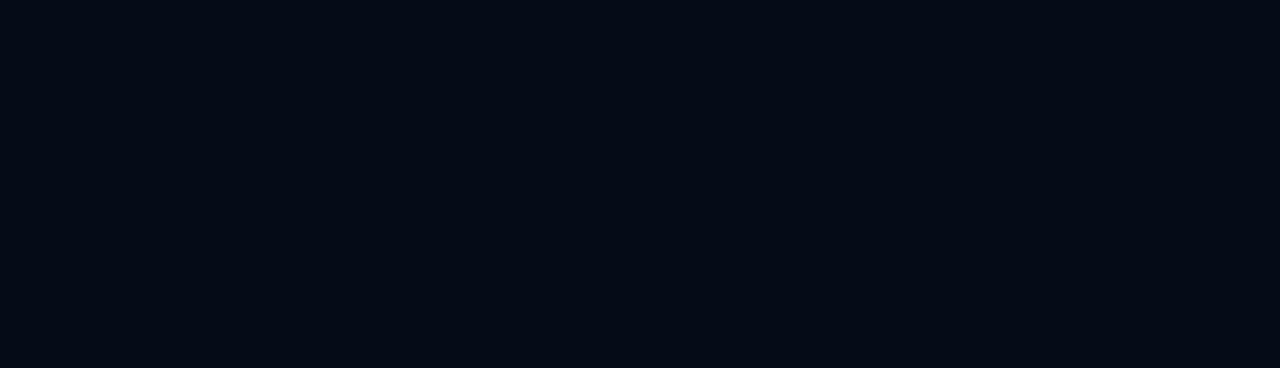
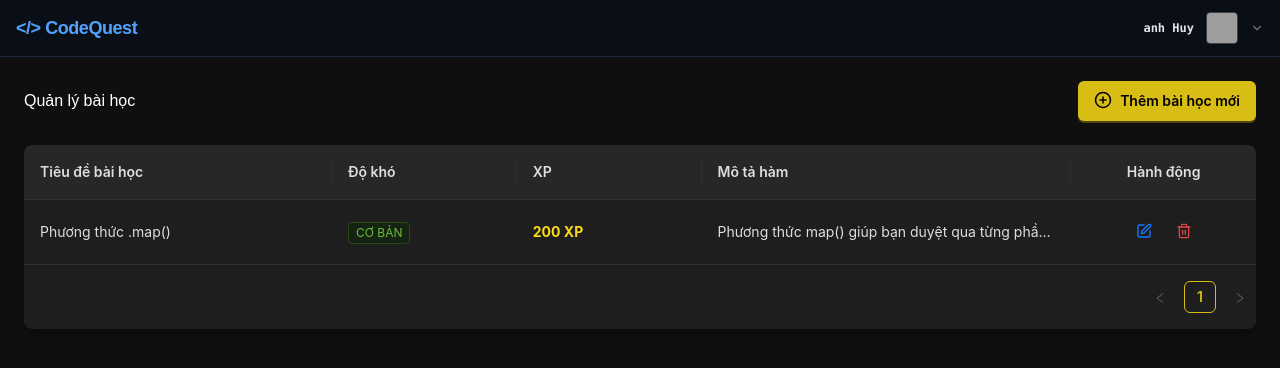
Before and after one commit to ChyChy12233/CodeQuest---FE, a React (Vite) app: page /admin in a window 1280 px wide. Before the commit this address had no page. Shown: the top 368 px of the page. Built offline with nearby package versions, Linux system fonts and the light colour scheme; grey boxes are pictures that could not be loaded.

Commit message:
feat: hoàn thiện phase đầu của giao diện admin dashboard

```diff
--- a/src/App.tsx
+++ b/src/App.tsx
@@ -8,6 +8,7 @@
 import Dashboard from "./features/dashboard/components/Dashboard";
 import Asssessment from "./features/assessment/Assessment";
 import Result from "./features/assessment/Result";
+import { AdminLayout } from "./features/admin/components/AdminLayout";
 function App() {
   return (
     <Routes>
@@ -80,6 +81,7 @@
       <Route path="/result" element={<Result />} />
       <Route path="/dashboard" element={<Dashboard />} />
       <Route path="/roadmap" element={<RoadmapPage />} />
+      <Route path='/admin' element={<AdminLayout />}/>
     </Routes>
   );
 }
--- a/src/components/common/Preview.tsx
+++ b/src/components/common/Preview.tsx
@@ -43,9 +43,9 @@
           className="scale-90 origin-right py-0! px-1.5!"
         >
           {difficulty === "success"
-            ? "Nâng cao"
+            ? "Cơ bản"
             : difficulty === "warning"
-              ? "Cơ bản"
+              ? "Nâng cao"
               : difficulty === "error"
                 ? "Thử thách"
                 : "Nhập môn"}
--- a/src/features/NavBar.tsx
+++ b/src/features/NavBar.tsx
@@ -81,7 +81,7 @@
                 <User className="w-3.5 h-3.5" /> Hồ sơ cá nhân
               </a>
               <button
-                onClick={() => console.log("Logout logic...")}
+                onClick={() => window.location.href='/'}
                 className="w-full flex items-center gap-2 px-3 py-2 text-xs text-rose-400 hover:bg-rose-950/30 border-t border-zinc-800/60 transition-colors text-left"
               >
                 <LogOut className="w-3.5 h-3.5" /> Đăng xuất
--- a/src/features/admin/components/AdminDashboard.tsx
+++ b/src/features/admin/components/AdminDashboard.tsx
@@ -1,18 +1,49 @@
 import React, { useState } from "react";
-import { Table, Button, Modal, Form, Input, Space } from "antd";
-// import type { ColumnType } from "antd/es/table";
+import {
+  Table,
+  Button,
+  Modal,
+  Form,
+  Input,
+  Space,
+  Select,
+  InputNumber,
+  ConfigProvider,
+  theme,
+  Tag,
+} from "antd";
 import type { ColumnsType } from "antd/es/table";
+import { Edit, Trash2, CirclePlus } from "lucide-react";
 
-interface User {
-  id: number;
-  name: string;
-  email: string;
+interface Lesson {
+  _id?: string;
+  title: string;
+  difficulty: "nhập môn" | "cơ bản" | "nâng cao" | "thử thách";
+  xpReward: number;
+  description: string;
+  task: string;
+  requirements: string;
+  codeTemplate: string;
 }
 
-const AdminDashboard = () => {
-  const [data, setData] = useState<User[]>([]);
+export const AdminDashboard: React.FC = () => {
+  const [data, setData] = useState<Lesson[]>([
+    {
+      _id: "6673bc123456789abcdef001",
+      title: "Phương thức .map()",
+      difficulty: "cơ bản",
+      xpReward: 200,
+      description: "Phương thức map() giúp bạn duyệt qua từng phần tử...",
+      task: "Giả sử bạn đang làm tính năng Giỏ hàng. Hãy dùng .map()...",
+      requirements:
+        "Sử dụng phương thức products.map()\nTrả về một object mới giá x2\nLưu kết quả vào biến saleProducts",
+      codeTemplate:
+        "function apDungKhuyenMai(products) {\n  // Viết code ở đây\n}",
+    },
+  ]);
+
   const [open, setOpen] = useState(false);
-  const [editing, setEditing] = useState<User | null>(null);
+  const [editing, setEditing] = useState<Lesson | null>(null);
   const [form] = Form.useForm();
 
   const handleSubmit = () => {
@@ -20,11 +51,11 @@
       if (editing) {
         setData((prev) =>
           prev.map((item) =>
-            item.id === editing.id ? { ...item, ...values } : item,
+            item._id === editing._id ? { ...item, ...values } : item,
           ),
         );
       } else {
-        setData((prev) => [...prev, { id: Date.now(), ...values }]);
+        setData((prev) => [...prev, { _id: "mock_" + Date.now(), ...values }]);
       }
       setOpen(false);
       setEditing(null);
@@ -32,67 +63,232 @@
     });
   };
 
-  const handleEdit = (record: User) => {
+  const handleEdit = (record: Lesson) => {
     setEditing(record);
     setOpen(true);
     form.setFieldsValue(record);
   };
 
-  const handleDelete = (id: number) => {
-    setData((prev) => prev.filter((item) => item.id !== id));
+  const handleDelete = (id: string) => {
+    setData((prev) => prev.filter((item) => item._id !== id));
   };
 
-  const columns: ColumnsType<User> = [
-    { title: "Name", dataIndex: "name" },
-    { title: "Email", dataIndex: "email" },
+  const columns: ColumnsType<Lesson> = [
     {
-      title: "Action",
+      title: "Tiêu đề bài học",
+      dataIndex: "title",
+      key: "title",
+      width: "25%",
+    },
+    {
+      title: "Độ khó",
+      dataIndex: "difficulty",
+      key: "difficulty",
+      render: (text: string) => {
+        let color = "blue";
+        if (text === "cơ bản") color = "green";
+        if (text === "nâng cao") color = "orange";
+        if (text === "thử thách") color = "red";
+        return <Tag color={color}>{text.toUpperCase()}</Tag>;
+      },
+    },
+    {
+      title: "XP",
+      dataIndex: "xpReward",
+      key: "xpReward",
+      render: (val) => (
+        <span style={{ color: "#fadb14", fontWeight: "bold" }}>{val} XP</span>
+      ),
+    },
+    {
+      title: "Mô tả hàm",
+      dataIndex: "description",
+      key: "description",
+      ellipsis: true,
+      width: "30%",
+    },
+    {
+      title: "Hành động",
+      key: "action",
+      align: "center",
       render: (_, record) => (
         <Space>
-          <Button onClick={() => handleEdit(record)}>Edit</Button>
-          <Button danger onClick={() => handleDelete(record.id)}>
-            Delete
-          </Button>
+          <Button
+            type="text"
+            style={{ color: "#1677ff" }}
+            icon={<Edit size={16} />}
+            onClick={() => handleEdit(record)}
+          />
+          <Button
+            type="text"
+            danger
+            icon={<Trash2 size={16} />}
+            onClick={() => handleDelete(record._id!)}
+          />
         </Space>
       ),
     },
   ];
 
   return (
-    <div style={{ padding: 20 }}>
-      <Button type="primary" onClick={() => setOpen(true)}>
-        Add User
+    <ConfigProvider
+      theme={{
+        algorithm: theme.darkAlgorithm,
+        token: {
+          colorPrimary: "#fadb14",
+          colorBgContainer: "#1e1e1e",
+          colorBgElevated: "#2d2d2d",
+        },
+      }}
+    >
+      <div
+        style={{
+          padding: "24px",
+          minHeight: "calc(100vh - 64px)",
+          background: "#0f0f0f",
+        }}
+      >
+        <div
+          style={{
+            display: "flex",
+            justifyContent: "space-between",
+            marginBottom: 24,
+            alignItems: "center",
+          }}
+        >
+          <h2 style={{ color: "#fff", margin: 0 }}>Quản lý bài học</h2>
+          <Button
+            type="primary"
+            icon={<CirclePlus size={18} />}
+            onClick={() => setOpen(true)}
+            style={{
+              display: "flex",
+              alignItems: "center",
+              height: 40,
+              fontWeight: 600,
+              color: "#000",
+            }}
+          >
+            Thêm bài học mới
           </Button>
+        </div>
 
         <Table
           dataSource={data}
           columns={columns}
-        rowKey="id"
-        style={{ marginTop: 20 }}
+          rowKey="_id"
+          pagination={{ pageSize: 8 }}
+          style={{
+            background: "#1e1e1e",
+            borderRadius: 8,
+            overflow: "hidden",
+            boxShadow: "0 4px 12px rgba(0,0,0,0.3)",
+          }}
         />
 
         <Modal
           open={open}
-        title={editing ? "Edit User" : "Add User"}
+          title={editing ? "Cập nhật bài học" : "Tạo bài học mới"}
           onCancel={() => {
             setOpen(false);
             setEditing(null);
             form.resetFields();
           }}
           onOk={handleSubmit}
+          width={800}
+          okText="Lưu bài học"
+          cancelText="Hủy"
+          centered
         >
-        <Form form={form} layout="vertical">
-          <Form.Item name="name" label="Name" rules={[{ required: true }]}>
-            <Input />
+          <Form form={form} layout="vertical" style={{ marginTop: 24 }}>
+            <Form.Item
+              name="title"
+              label="Tiêu đề bài học"
+              rules={[{ required: true, message: "Vui lòng nhập tiêu đề" }]}
+            >
+              <Input placeholder="Ví dụ: Phương thức .map()" />
             </Form.Item>
 
-          <Form.Item name="email" label="Email" rules={[{ required: true }]}>
-            <Input />
+            <div style={{ display: "flex", gap: 16 }}>
+              <Form.Item
+                name="difficulty"
+                label="Độ khó"
+                rules={[{ required: true }]}
+                style={{ flex: 1 }}
+              >
+                <Select placeholder="Chọn độ khó">
+                  <Select.Option value="nhập môn">Nhập môn</Select.Option>
+                  <Select.Option value="cơ bản">Cơ bản</Select.Option>
+                  <Select.Option value="nâng cao">Nâng cao</Select.Option>
+                  <Select.Option value="thử thách">Thử thách</Select.Option>
+                </Select>
+              </Form.Item>
+
+              <Form.Item
+                name="xpReward"
+                label="Kinh nghiệm (XP)"
+                rules={[{ required: true }]}
+                style={{ flex: 1 }}
+              >
+                <InputNumber
+                  min={0}
+                  style={{ width: "100%" }}
+                  placeholder="200"
+                />
+              </Form.Item>
+            </div>
+
+            <Form.Item
+              name="description"
+              label="Mô tả lý thuyết"
+              rules={[{ required: true }]}
+            >
+              <Input.TextArea
+                rows={2}
+                placeholder="Giải thích ngắn gọn cách hàm hoạt động..."
+              />
+            </Form.Item>
+
+            <Form.Item
+              name="task"
+              label="Đề bài nhiệm vụ"
+              rules={[{ required: true }]}
+            >
+              <Input.TextArea
+                rows={3}
+                placeholder="Mô tả ngữ cảnh bài toán..."
+              />
+            </Form.Item>
+
+            <Form.Item
+              name="requirements"
+              label="Yêu cầu (mỗi dòng 1 ý)"
+              rules={[{ required: true }]}
+            >
+              <Input.TextArea
+                rows={3}
+                placeholder="Yêu cầu 1&#10;Yêu cầu 2..."
+              />
+            </Form.Item>
+
+            <Form.Item
+              name="codeTemplate"
+              label="Code gợi ý ban đầu"
+              rules={[{ required: true }]}
+            >
+              <Input.TextArea
+                rows={6}
+                style={{
+                  fontFamily: "Fira Code, monospace",
+                  fontSize: "13px",
+                  background: "#111",
+                }}
+                placeholder="function main() { ... }"
+              />
             </Form.Item>
           </Form>
         </Modal>
       </div>
+    </ConfigProvider>
   );
 };
-
-export default AdminDashboard;
--- /dev/null
+++ b/src/features/admin/components/AdminHeader.tsx
@@ -0,0 +1,14 @@
+import React from "react";
+import { NavBar } from "../../NavBar";
+import avt from "../../../../public/d09df851e636fc7377e7a5fb048706c0.jpg";
+
+export const AdminHeader: React.FC = () => {
+  return (
+    <NavBar
+      isLoggedIn={true}
+      variant="editor"
+      userAvatar={avt}
+      userName="anh Huy"
+    />
+  );
+};
--- /dev/null
+++ b/src/features/admin/components/AdminLayout.tsx
@@ -0,0 +1,21 @@
+import React from "react";
+import { AdminDashboard } from "./AdminDashboard";
+import { AdminHeader } from "./AdminHeader";
+
+export const AdminLayout: React.FC = () => {
+  return (
+    <div
+      style={{
+        display: "flex",
+        flexDirection: "column",
+        minHeight: "100vh",
+        background: "#0f0f0f",
+      }}
+    >
+      <AdminHeader />
+      <main style={{ flex: 1 }}>
+        <AdminDashboard />
+      </main>
+    </div>
+  );
+};
--- a/src/features/editor/components/SidebarTask.tsx
+++ b/src/features/editor/components/SidebarTask.tsx
@@ -70,7 +70,7 @@
 ]`
     },
 
-    syntaxHint: "Cú pháp cơ bản:\nconst newArray = oldArray.map(item => {\n  return { ...item, newProperty: value };\n});\n\nĐừng quên từ khóa `return` bên trong hàm callback nhé!"
+    syntaxHint: "const newArray = oldArray.map(item => {\n  return { ...item, newProperty: value };\n});"
   };
 
   return (
@@ -155,7 +155,7 @@
                 [Hide]
               </button>
             </div>
-            <pre className="text-xs text-zinc-400 font-mono whitespace-pre-wrap bg-[#050816]/40 p-2.5 rounded border-zinc-900 leading-relaxed">
+            <pre className="text-2xs text-zinc-400 font-mono whitespace-pre-wrap bg-[#050816]/40 p-2.5 rounded border-zinc-900 leading-relaxed">
               {learningTask.syntaxHint}
             </pre>
           </div>
--- a/src/main.tsx
+++ b/src/main.tsx
@@ -4,6 +4,7 @@
 import { BrowserRouter } from "react-router";
 import "./index.css";
 import App from "./App";
+import 'antd/dist/reset.css'
 createRoot(document.getElementById("root")!).render(
   <StrictMode>
     <BrowserRouter>
```
Also changed, not shown: package.json (+4 -3 lines), 1 other file (tests, documents, lock files or other folders). Lines whose indentation alone changed are shown as unchanged.
